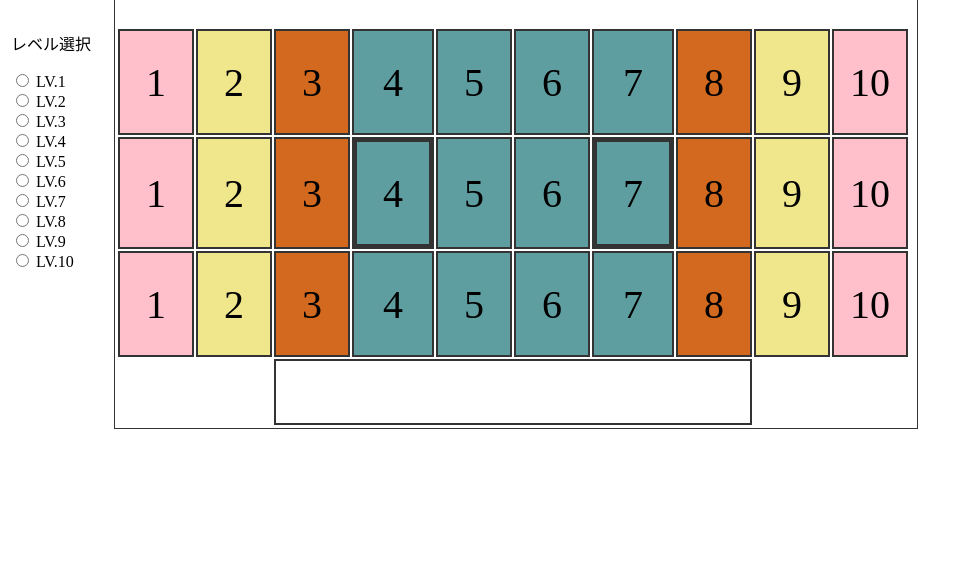
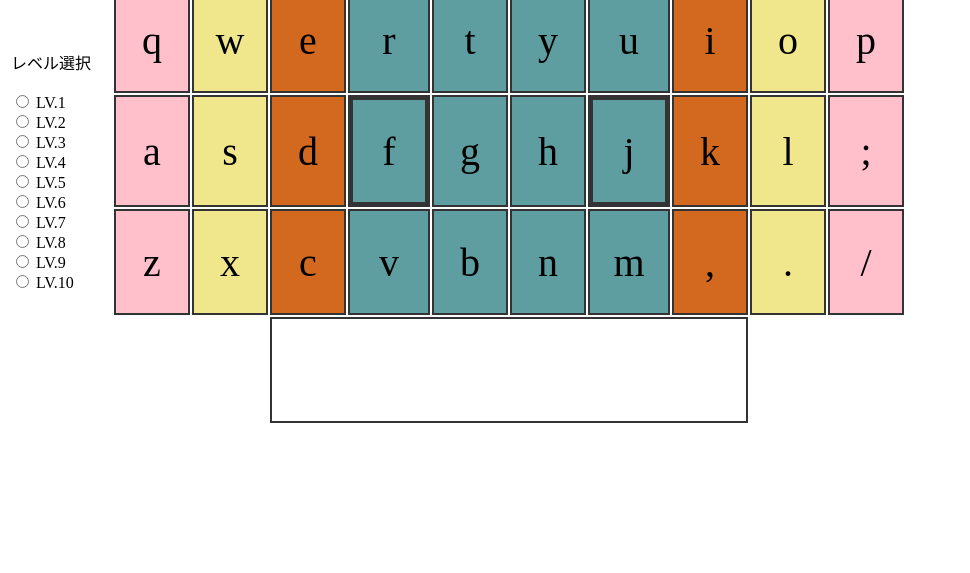
Before and after one commit to seida-19801025/seida-19801025.github.io, a plain HTML site: page index.html in a window 1280 px wide. Shown: the part 227-800 px from the top of the page, without its empty margins (0-970 px from the left). Drawn offline with Linux system fonts and the light colour scheme.

Commit message:
Update index.html

```diff
--- a/index.html
+++ b/index.html
@@ -8,106 +8,84 @@
 </head>
 
 <body>
-  <header>
-  </header>
 
-  <table>
-    <td class="menu">
-      <p id="ClockArea"></p>
-      <p>レベル選択</p>
+<div class="table">
+  <table >
+    <td class="menu" rowspan="5">
+      残り時間<br>
+      <span id="ClockArea">00<br><br></span>
+
+      <span><br>レベル選択<br><br></span>
 
       <form action="#" method="post">
-        <input type="radio" name="level" value="1"> LV.1<br>
-        <input type="radio" name="level" value="2"> LV.2<br>
-        <input type="radio" name="level" value="3"> LV.3<br>
-        <input type="radio" name="level" value="4"> LV.4<br>
-        <input type="radio" name="level" value="5"> LV.5<br>
-        <input type="radio" name="level" value="6"> LV.6<br>
-        <input type="radio" name="level" value="7"> LV.7<br>
-        <input type="radio" name="level" value="8"> LV.8<br>
-        <input type="radio" name="level" value="9"> LV.9<br>
-        <input type="radio" name="level" value="10"> LV.10<br>
+        <input class="radio" type="radio" name="level" value="1"> LV.1<br>
+        <input class="radio" type="radio" name="level" value="2"> LV.2<br>
+        <input class="radio" type="radio" name="level" value="3"> LV.3<br>
+        <input class="radio" type="radio" name="level" value="4"> LV.4<br>
+        <input class="radio" type="radio" name="level" value="5"> LV.5<br>
+        <input class="radio" type="radio" name="level" value="6"> LV.6<br>
+        <input class="radio" type="radio" name="level" value="7"> LV.7<br>
+        <input class="radio" type="radio" name="level" value="8"> LV.8<br>
+        <input class="radio" type="radio" name="level" value="9"> LV.9<br>
+        <input class="radio" type="radio" name="level" value="10"> LV.10<br>
       </form>
-
-      </div>
-
     </td>
 
-    <td class="mainScreen">
-      <table>
+    <td id="targetFont" class="testString" colspan="10">
+      レベル選択 & <br> Spaceキーでスタート
+    </td>
+
     <tr>
-          <div class="testString">
-            <p id="targetFont">レベル選択 & <br> Spaceキーでスタート</p>
-          </div>
+      <td id="keyQ" class="col1 key pinky">q</td>
+      <td id="keyW" class="col2 key ring">w</td>
+      <td id="keyE" class="col3 key middle">e</td>
+      <td id="keyR" class="col4 key index">r</td>
+      <td id="keyT" class="col5 key cent">t</td>
+      <td id="keyY" class="col6 key cent">y</td>
+      <td id="keyU" class="col7 key index">u</td>
+      <td id="keyI" class="col8 key middle">i</td>
+      <td id="keyO" class="col9 key ring">o</td>
+      <td id="keyP" class="col10 key pinky">p</td>
     </tr>
 
     <tr>
-          <div class="row1">
-            <td id="keyQ" class="col1 key pinky">1</td>
-            <td id="keyW" class="col2 key ring">2</td>
-            <td id="keyE" class="col3 key middle">3</td>
-            <td id="keyR" class="col4 key index">4</td>
-            <td id="keyT" class="col5 key cent">5</td>
-            <td id="keyY" class="col6 key cent">6</td>
-            <td id="keyU" class="col7 key index">7</td>
-            <td id="keyI" class="col8 key middle">8</td>
-            <td id="keyO" class="col9 key ring">9</td>
-            <td id="keyP" class="col10 key pinky">10</td>
-          </div>
+      <td id="keyA" class="col1 key pinky botton">a</td>
+      <td id="keyS" class="col2 key ring">s</td>
+      <td id="keyD" class="col3 key middle">d</td>
+      <td id="keyF" class="col4 key home index">f</td>
+      <td id="keyG" class="col5 key cent">g</td>
+      <td id="keyH" class="col6 key cent">h</td>
+      <td id="keyJ" class="col7 key home index">j</td>
+      <td id="keyK" class="col8 key middle">k</td>
+      <td id="keyL" class="col9 key ring">l</td>
+      <td id="key;" class="col10 key pinky">;</td>
     </tr>
 
     <tr>
-          <div class="row2">
-            <td id="KeyA" class="col1 key pinky botton">1</td>
-            <td id="KeyS" class="col2 key ring">2</td>
-            <td id="KeyD" class="col3 key middle">3</td>
-            <td id="KeyF" class="col4 key home index">4</td>
-            <td id="KeyG" class="col5 key cent">5</td>
-            <td id="KeyH" class="col6 key cent">6</td>
-            <td id="KeyJ" class="col7 key home index">7</td>
-            <td id="KeyK" class="col8 key middle">8</td>
-            <td id="KeyL" class="col9 key ring">9</td>
-            <td id="Key;" class="col10 key pinky">10</td>
-          </div>
-        </tr>
-
-        <tr>
-          <div class="row3">
-            <td id="KeyZ" class="col1 key pinky">1</td>
-            <td id="KeyX" class="col2 key ring">2</td>
-            <td id="KeyC" class="col3 key middle">3</td>
-            <td id="KeyV" class="col4 key index">4</td>
-            <td id="KeyB" class="col5 key cent">5</td>
-            <td id="KeyN" class="col6 key cent">6</td>
-            <td id="KeyM" class="col7 key index">7</td>
-            <td id="Key," class="col8 key middle">8</td>
-            <td id="KeyDot" class="col9 key ring">9</td>
-            <td id="KeySlash" class="col10 key pinky">10</td>
-          </div>
+      <td id="keyZ" class="col1 key pinky">z</td>
+      <td id="keyX" class="col2 key ring">x</td>
+      <td id="keyC" class="col3 key middle">c</td>
+      <td id="keyV" class="col4 key index">v</td>
+      <td id="keyB" class="col5 key cent">b</td>
+      <td id="keyN" class="col6 key cent">n</td>
+      <td id="keyM" class="col7 key index">m</td>
+      <td id="key," class="col8 key middle">,</td>
+      <td id="key." class="col9 key ring">.</td>
+      <td id="key/" class="col10 key pinky">/</td>
     </tr>
     <tr>
-          <div class="row4">
-
-            <td colspan="2"></td>
-            <td colspan="6" class="space"></td>
-            <td colspan="2"></td>
-
-          </div>
+      <td colspan="2"> </td>
+      <td id="key " class="key" colspan="6">   </td>
+      <td colspan="2"> </td>
     </tr>
 
 
   </table>
 
-    </td>
-  </table>
 
 </div>
 
-
 <script type="text/javascript" src="program.js"></script>
-
-  <footer>
-  </footer>
 </body>
 
 </html>
```
Lines whose indentation alone changed are shown as unchanged.
